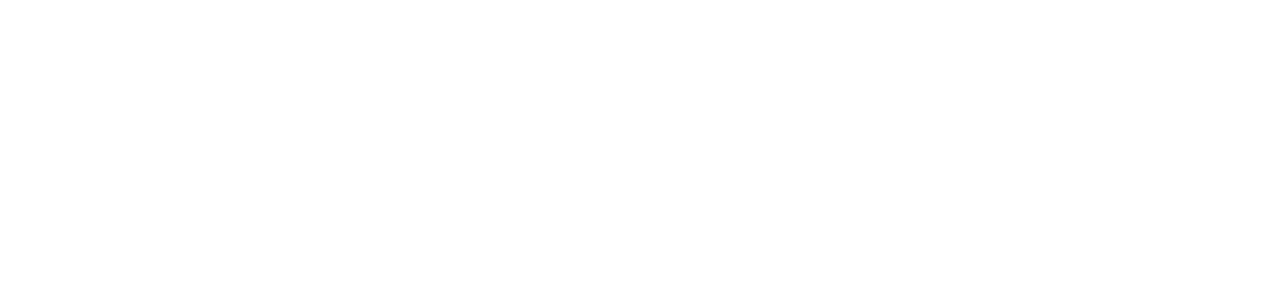
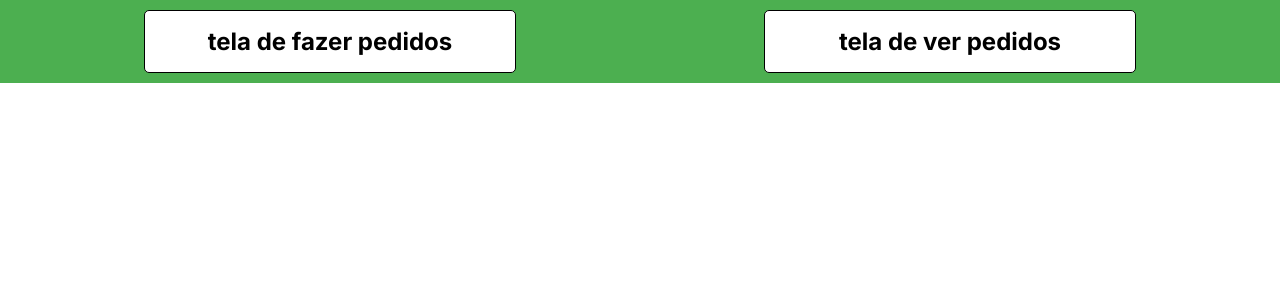
Before and after one commit to camisbersann/shinepastry, a Next.js app: page / in a window 1280 px wide. Shown: the top 300 px of the page. Built offline with nearby package versions, Linux system fonts and the light colour scheme.

Commit message:
feat : buttons in work

```diff
--- a/app/page.js
+++ b/app/page.js
@@ -2,6 +2,7 @@
 
 import React from 'react'
 import { useState } from 'react'
+import styles from './page.module.css'
 
 import pastryIngredients from '@/data/pastryIngredients'
 import pastrys from '@/data/pastryFull'
@@ -12,26 +13,62 @@
 import PastryIngredient from '@/models/pastryIngredient'
 import Pastry from '@/models/pastry'
 
-const pastryIngredientsList = new PastryIngredients();
+
 const pastrysList = new PastrysList();
-
-pastryIngredients.forEach(ingredient => {
-  pastryIngredientsList.add(new PastryIngredient(ingredient.name, ingredient.price))
-})
 
 pastrys.forEach(pastry => {
   const newPastry = new Pastry(pastry.name);
+  const pastryIngredientsList = new PastryIngredients();
+
+  pastryIngredients.forEach(ingredient => {
+    pastryIngredientsList.add(new PastryIngredient(ingredient.name, ingredient.price))
+  })
+
   pastryIngredientsList.pastryIngredients.forEach(ingredient => {
     newPastry.addIngredient(ingredient)
+    pastry.ingredients.forEach(oldIngredient => {
+      if (ingredient.name == oldIngredient.name) {
+        ingredient.increaseQuant()
+      }
+    })
   })
+  newPastry.renderPrice()
+  pastrysList.add(newPastry)
 })
 
 export default function Home() {
+  const [pastry, setPastry] = useState('');
+  const [pastryIngredients, setPastryIngredients] = useState(pastry.ingredients);
 
-  console.log(pastrysList)
+  const [buttonMainVisible, setButtonMainVisible] = useState(styles.showing + ' ' + styles.buttonMain);
+  const [makeOrderMainVisible, setMakeOrderMainVisible] = useState(styles.hidden + ' ' + styles.makeOrdermain);
+  const [seeOrdersMainVisible, setSeeOrdersMainVisible] = useState(styles.hidden + ' ' + styles.seeOrdersMain);
 
+  function changeScreen1() {
+    setButtonMainVisible(styles.hidden + ' ' + styles.buttonMain);
+    setMakeOrderMainVisible(styles.showing + ' ' + styles.makeOrdermain);
+  }
+
+  function changeScreen2() {
+    setButtonMainVisible(styles.hidden + ' ' + styles.buttonMain);
+    setSeeOrdersMainVisible(styles.showing + ' ' + styles.seeOrdersMain);
+  }
   return (
     <>
+      <main className={buttonMainVisible}>
+        <section className={styles.doubleButton} onClick={changeScreen1}>
+          <h1>tela de fazer pedidos</h1>
+        </section>
+        <section className={styles.doubleButton} onClick={changeScreen2}>
+          <h1>tela de ver pedidos</h1>
+        </section>
+      </main>
+      <main className={makeOrderMainVisible}>
+        <h1>teste2</h1>
+      </main>
+      <main className={seeOrdersMainVisible}>
+        <h1>teste3</h1>
+      </main>
     </>
   )
 }
--- a/app/page.module.css
+++ b/app/page.module.css
@@ -6,12 +6,39 @@
     display: flex;
 }
 
-.doubleSection {
-    width:50%;
+.buttonMain {
+    background-color: #4CAF50;
+    border: none;
+    color: white;
+    padding: 10px 20px;
     text-align: center;
-    cursor: pointer;
-    border: 1px solid black;
+    text-decoration: none;
+    font-size: 16px;
+    justify-content: space-around;
+}
+
+.makeOrderMain {
+    flex-direction: column;
+    align-items: center;
+    justify-content: center;
+    margin: 20px;
+}
+
+.seeOrdersMain {
+    flex-direction: column;
+    align-items: center;
+    justify-content: center;
+    margin: 20px;
+}
+
+.doubleButton {
+    display: flex;
+    width:30%;
+    border: 1px solid #000;
     border-radius: 5px;
-    margin: 3rem;
-    height:100%;
+    padding: 1rem;
+    align-items: center;
+    justify-content: center;
+    background-color: #ffffff;
+    color:#000;
 }
--- a/data/pastryFull.js
+++ b/data/pastryFull.js
@@ -25,7 +25,7 @@
         ingredients : [
             pastryIngredients[0],
             pastryIngredients[4],
-            pastryIngredients[6]
+            pastryIngredients[5]
         ],
     },
     {
@@ -34,7 +34,8 @@
         ingredients : [
             pastryIngredients[0],
             pastryIngredients[3],
-            pastryIngredients[8]
+            pastryIngredients[7],
+            pastryIngredients[6]
         ],
     },
     {
@@ -42,8 +43,8 @@
         name: 'Pastel de brócolis',
         ingredients : [
             pastryIngredients[0],
-            pastryIngredients[9],
-            pastryIngredients[6]
+            pastryIngredients[8],
+            pastryIngredients[5]
         ],
     },
     {
@@ -51,8 +52,8 @@
         name: 'Pastel de chocolate',
         ingredients : [
             pastryIngredients[0],
-            pastryIngredients[10],
-            pastryIngredients[11]
+            pastryIngredients[9],
+            pastryIngredients[10]
         ],
     },
     {
--- a/models/pastry.js
+++ b/models/pastry.js
@@ -5,6 +5,7 @@
         this.id = this.makeID();
         this.name = name;
         this.ingredients = [];
+        this.price = this.getTotalPrice();
     }
 
     makeID() {
@@ -14,6 +15,32 @@
     addIngredient(ingredient) {
         this.ingredients.push(ingredient)
     }
+
+    getTotalPrice() {
+        let price = 0;
+        this.ingredients.forEach(ingredient => {
+            price += ingredient.totalPrice
+        })
+        this.price = price;
+    }
+
+    renderPrice() {
+        this.getTotalPrice()
+    }
+
+    getIngredient(id) {
+        return this.ingredients.find(ingredient => ingredient.id == id-1);
+    }
+
+    increaseIngredientQuant(id) {
+        this.getIngredient(id).increaseQuant()
+        this.renderPrice()
+    }
+
+    decreaseIngredientQuant(id) {
+        this.getIngredient(id).decreaseQuant()
+        this.renderPrice()
+    }
 }
 
 export default Pastry;
--- a/models/pastryIngredient.js
+++ b/models/pastryIngredient.js
@@ -11,6 +11,7 @@
 
     increaseQuant() {
         this.quant++;
+        this.totalPrice = this.getTotalPrice();
     }
 
     makeID() {
```
